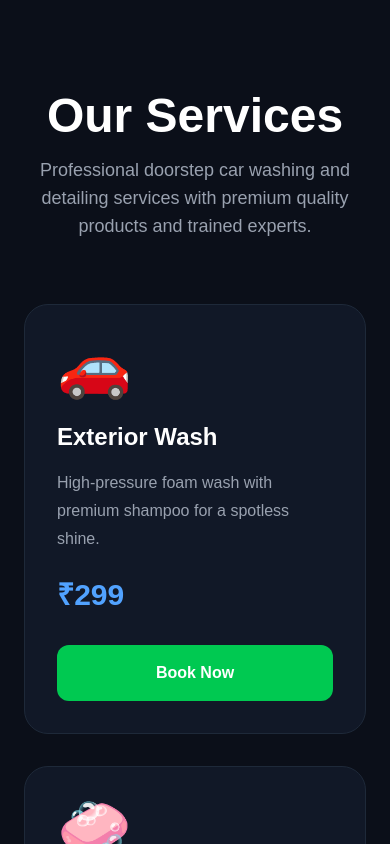
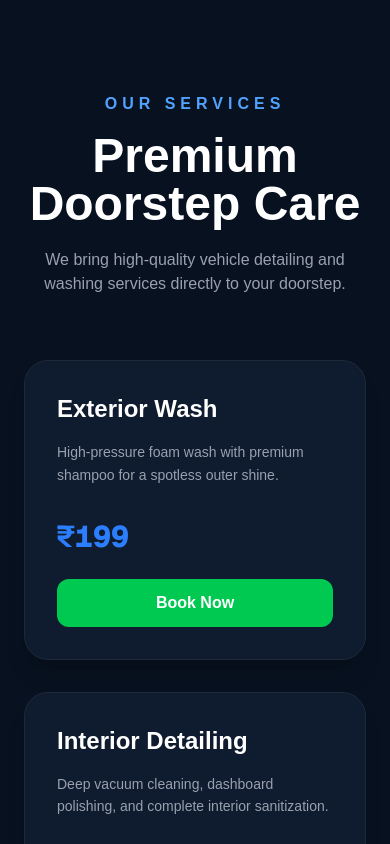
Before and after one commit to sharmaromesh52-a11y/washoora, a Next.js app: page / in a window 390 px wide. Shown: the part 960-1804 px from the top of the page. Built offline with nearby package versions, Linux system fonts and the light colour scheme; no server answers.

Commit message:
Admin dashboard updated

```diff
--- a/app/admin/page.tsx
+++ b/app/admin/page.tsx
@@ -122,9 +122,9 @@ export default function AdminPage() {
   }
 
   const total = bookings.length;
-  const pending = bookings.filter((b) => b.status === "Pending").length;
-  const completed = bookings.filter((b) => b.status === "Completed").length;
-  const cancelled = bookings.filter((b) => b.status === "Cancelled").length;
+  const pending = bookings.filter((b) => b.status === "Pending" || b.status === "pending").length;
+  const completed = bookings.filter((b) => b.status === "Completed" || b.status === "completed").length;
+  const cancelled = bookings.filter((b) => b.status === "Cancelled" || b.status === "cancelled").length;
 
   const today = new Date().toISOString().split("T")[0];
   const todayBookings = bookings.filter((b) => b.booking_date === today).length;
@@ -149,9 +149,9 @@ export default function AdminPage() {
   }, [bookings, selectedBooking]);
 
   return (
-    <div className="min-h-screen bg-zinc-950 text-white p-8 font-sans">
+    <div className="min-h-screen bg-[#0d0f12] text-white p-8 font-sans">
       {showToast && (
-        <div className="fixed top-5 right-5 z-50 bg-green-600 text-white px-6 py-4 rounded-2xl shadow-xl animate-bounce">
+        <div className="fixed top-5 right-5 z-50 bg-green-600 text-white px-6 py-4 rounded-2xl shadow-xl">
           🚗 New Booking Received!
         </div>
       )}
@@ -159,35 +159,37 @@ export default function AdminPage() {
       {/* Header section */}
       <div className="flex justify-between items-center mb-8 border-b border-zinc-800 pb-4">
         <div>
-          <h1 className="text-4xl font-bold text-blue-500 tracking-wide">WASH<span className="text-white">OORA</span></h1>
-          <p className="text-zinc-400 text-sm mt-1">Admin Management Dashboard</p>
+          <h1 className="text-4xl font-bold text-white tracking-wide">Washoora Admin</h1>
+          <p className="text-zinc-400 text-sm mt-1">{new Date().toLocaleDateString('en-US', { weekday: 'long', day: 'numeric', month: 'long', year: 'numeric' })}</p>
         </div>
-        <button onClick={logout} className="bg-red-600 hover:bg-red-700 text-white px-5 py-2 rounded-xl text-sm font-semibold transition">
-          Logout
-        </button>
+        <div className="flex items-center gap-4">
+          <div className="bg-zinc-900 px-4 py-2 rounded-xl text-xs border border-zinc-800">
+            <span className="text-zinc-400">Total Bookings: </span>
+            <span className="font-bold text-white text-sm">{total}</span>
+          </div>
+          <button onClick={logout} className="bg-red-600 hover:bg-red-700 text-white px-5 py-2.5 rounded-xl text-sm font-semibold transition">
+            Logout
+          </button>
+        </div>
       </div>
 
       {/* Stats Cards Section */}
-      <div className="grid grid-cols-2 lg:grid-cols-5 gap-4 mb-8">
-        <div className="bg-zinc-900 border border-zinc-800 p-5 rounded-2xl text-center">
-          <p className="text-zinc-400 text-xs uppercase font-medium">Total Bookings</p>
-          <p className="text-3xl font-bold mt-2 text-white">{total}</p>
+      <div className="grid grid-cols-1 sm:grid-cols-2 lg:grid-cols-4 gap-6 mb-8">
+        <div className="bg-gradient-to-br from-blue-600 to-blue-700 p-6 rounded-3xl relative overflow-hidden shadow-lg">
+          <p className="text-blue-100 text-sm font-medium">Total Bookings</p>
+          <p className="text-4xl font-bold mt-2 text-white">{total}</p>
         </div>
-        <div className="bg-zinc-900 border border-zinc-800 p-5 rounded-2xl text-center">
-          <p className="text-zinc-400 text-xs uppercase font-medium text-yellow-500">Pending</p>
-          <p className="text-3xl font-bold mt-2 text-yellow-500">{pending}</p>
+        <div className="bg-gradient-to-br from-amber-500 to-amber-600 p-6 rounded-3xl relative overflow-hidden shadow-lg">
+          <p className="text-amber-100 text-sm font-medium">Pending</p>
+          <p className="text-4xl font-bold mt-2 text-white">{pending}</p>
         </div>
-        <div className="bg-zinc-900 border border-zinc-800 p-5 rounded-2xl text-center">
-          <p className="text-zinc-400 text-xs uppercase font-medium text-green-500">Completed</p>
-          <p className="text-3xl font-bold mt-2 text-green-500">{completed}</p>
+        <div className="bg-gradient-to-br from-emerald-500 to-emerald-600 p-6 rounded-3xl relative overflow-hidden shadow-lg">
+          <p className="text-emerald-100 text-sm font-medium">Completed</p>
+          <p className="text-4xl font-bold mt-2 text-white">{completed}</p>
         </div>
-        <div className="bg-zinc-900 border border-zinc-800 p-5 rounded-2xl text-center">
-          <p className="text-zinc-400 text-xs uppercase font-medium text-red-500">Cancelled</p>
-          <p className="text-3xl font-bold mt-2 text-red-500">{cancelled}</p>
-        </div>
-        <div className="bg-zinc-900 border border-zinc-800 p-5 rounded-2xl text-center col-span-2 lg:col-span-1">
-          <p className="text-zinc-400 text-xs uppercase font-medium text-blue-400">Today's Jobs</p>
-          <p className="text-3xl font-bold mt-2 text-blue-400">{todayBookings}</p>
+        <div className="bg-gradient-to-br from-pink-600 to-pink-700 p-6 rounded-3xl relative overflow-hidden shadow-lg">
+          <p className="text-pink-100 text-sm font-medium">Cancelled</p>
+          <p className="text-4xl font-bold mt-2 text-white">{cancelled}</p>
         </div>
       </div>
 
@@ -195,37 +197,45 @@ export default function AdminPage() {
       <div className="bg-zinc-900 border border-zinc-800 rounded-2xl p-4 mb-6">
         <input
           type="text"
-          placeholder="🔍 Search name, phone number, vehicle or service type..."
+          placeholder="Search by customer, phone, vehicle..."
           value={search}
           onChange={(e) => setSearch(e.target.value)}
-          className="w-full border border-zinc-800 rounded-xl p-3.5 bg-zinc-950 text-white placeholder-zinc-500 focus:outline-none focus:border-blue-500 text-sm"
+          className="w-full border border-zinc-800 rounded-xl p-3.5 bg-zinc-950 text-white placeholder-zinc-600 focus:outline-none focus:border-blue-500 text-sm"
         />
       </div>
 
       {/* Main Bookings Data Table */}
       <div className="overflow-auto bg-zinc-900 border border-zinc-800 rounded-2xl shadow-2xl">
-        <table className="w-full text-center border-collapse text-sm">
-          <thead className="bg-zinc-950 text-zinc-400 uppercase font-semibold border-b border-zinc-800">
+        <table className="w-full text-left border-collapse text-sm">
+          <thead className="bg-[#16191f] text-zinc-400 uppercase font-semibold border-b border-zinc-800 text-xs">
             <tr>
-              <th className="p-4">Customer Name</th>
+              <th className="p-4">Customer</th>
               <th className="p-4">Phone</th>
-              <th className="p-4">Vehicle Model</th>
-              <th className="p-4">Service Type</th>
+              <th className="p-4">Vehicle</th>
+              <th className="p-4">Service</th>
+              <th className="p-4">Address</th>
+              <th className="p-4">Date</th>
               <th className="p-4">Status</th>
-              <th className="p-4">Actions</th>
+              <th className="p-4 text-center">Action</th>
             </tr>
           </thead>
           <tbody className="divide-y divide-zinc-800 text-zinc-300">
             {filteredBookings.map((b) => (
-              <tr key={b.id} className="hover:bg-zinc-800/40 transition cursor-pointer" onClick={() => setSelectedBooking(b)}>
-                <td className="p-4 font-medium text-white text-left pl-6">{b.customer_name}</td>
+              <tr
+                key={b.id}
+                className="hover:bg-zinc-800/40 transition cursor-pointer"
+                onClick={() => setSelectedBooking(b)}
+              >
+                <td className="p-4 font-semibold text-white">{b.customer_name}</td>
                 <td className="p-4" onClick={(e) => e.stopPropagation()}>
                   <a href={`tel:${b.phone}`} className="text-blue-400 hover:underline">
                     {b.phone}
                   </a>
                 </td>
-                <td className="p-4 text-cyan-400">{b.vehicle_type}</td>
-                <td className="p-4">{b.service}</td>
+                <td className="p-4 text-zinc-400">{b.vehicle_type}</td>
+                <td className="p-4 font-medium">{b.service}</td>
+                <td className="p-4 text-zinc-400 max-w-xs truncate">{b.address}</td>
+                <td className="p-4 font-mono text-zinc-400">{b.booking_date}</td>
                 <td className="p-4" onClick={(e) => e.stopPropagation()}>
                   <select
                     value={b.status}
@@ -238,7 +248,7 @@ export default function AdminPage() {
                     <option value="Cancelled">Cancelled</option>
                   </select>
                 </td>
-                <td className="p-4 space-x-2" onClick={(e) => e.stopPropagation()}>
+                <td className="p-4 space-x-2 text-center" onClick={(e) => e.stopPropagation()}>
                   <a
                     href={`https://wa.me/91${b.phone}?text=${encodeURIComponent(
                       `Hi ${b.customer_name},\n\nYour Washoora doorstep booking status has been updated to: "${b.status}".\n\nThank you for choosing Washoora Car Care!`
@@ -260,7 +270,7 @@ export default function AdminPage() {
             ))}
             {filteredBookings.length === 0 && (
               <tr>
-                <td colSpan={6} className="p-8 text-zinc-500 text-center">No bookings found matching your search.</td>
+                <td colSpan={8} className="p-8 text-zinc-500 text-center">No bookings found matching your search.</td>
               </tr>
             )}
           </tbody>
@@ -313,7 +323,7 @@ export default function AdminPage() {
             )}
 
             <div className="flex gap-3 mt-6">
-              <button onClick={() => setSelectedBooking(null)} className="flex-1 py-2.5 rounded-xl border border-zinc-800 hover:bg-zinc-800 text-zinc-400 hover:text-white font-medium text-sm transition">
+              <button onClick={() => setSelectedBooking(null)} className="flex-1 py-2.5 rounded-xl border border-zinc-800 bg-zinc-800 hover:bg-zinc-700 text-zinc-400 hover:text-white font-medium text-sm transition">
                 Close View
               </button>
             </div>
--- a/app/components/Services.tsx
+++ b/app/components/Services.tsx
@@ -1,92 +1,77 @@
+"use client";
+
+type ServiceItem = {
+  title: string;
+  description: string;
+  price: string;
+};
+
 export default function Services() {
-  const services = [
+  const servicesData: ServiceItem[] = [
     {
-      icon: "🚗",
       title: "Exterior Wash",
-      price: "₹299",
-      desc: "High-pressure foam wash with premium shampoo for a spotless shine.",
+      description: "High-pressure foam wash with premium shampoo for a spotless outer shine.",
+      price: "199",
     },
     {
-      icon: "🧼",
       title: "Interior Detailing",
-      price: "₹499",
-      desc: "Deep vacuum cleaning, dashboard polishing and interior sanitization.",
+      description: "Deep vacuum cleaning, dashboard polishing, and complete interior sanitization.",
+      price: "349",
     },
     {
-      icon: "✨",
-      title: "Ceramic Coating",
-      price: "₹999",
-      desc: "Long-lasting protection with a glossy showroom finish.",
-    },
-    {
-      icon: "🛞",
-      title: "Tyre & Alloy Care",
-      price: "₹399",
-      desc: "Professional tyre dressing and alloy wheel cleaning.",
-    },
-    {
-      icon: "🔧",
-      title: "Engine Bay Cleaning",
-      price: "₹699",
-      desc: "Safe engine compartment cleaning without damaging components.",
-    },
-    {
-      icon: "🏠",
-      title: "Doorstep Service",
-      price: "Free Visit",
-      desc: "Premium car care at your home or office anywhere in the city.",
+      title: "Bike/Scooty Wash",
+      description: "Premium doorstep foam wash, thorough cleaning, and shining wax for two-wheelers.",
+      price: "79",
     },
   ];
 
   return (
-    <section
-      id="services"
-      className="bg-[#0B0F19] text-white py-24 px-6"
-    >
+    <section id="services" className="bg-[#08111F] py-24 px-6 text-white">
       <div className="max-w-7xl mx-auto">
 
-        <h2 className="text-center text-5xl font-extrabold mb-4">
-          Our Services
+        <p className="text-blue-400 uppercase tracking-[5px] font-semibold text-center">
+          OUR SERVICES
+        </p>
+
+        <h2 className="text-5xl font-bold text-center mt-4">
+          Premium Doorstep Care
         </h2>
 
-        <p className="text-center text-gray-400 text-lg mb-16 max-w-2xl mx-auto">
-          Professional doorstep car washing and detailing services with premium
-          quality products and trained experts.
+        <p className="text-gray-400 text-center mt-5 max-w-3xl mx-auto">
+          We bring high-quality vehicle detailing and washing services directly to your doorstep.
         </p>
 
-        <div className="grid md:grid-cols-2 lg:grid-cols-3 gap-8">
-
-          {services.map((item, index) => (
-
+        <div className="grid grid-cols-1 md:grid-cols-3 gap-8 mt-16">
+          {servicesData.map((service, index) => (
             <div
               key={index}
-              className="group rounded-3xl bg-[#111827] border border-gray-800 p-8 transition-all duration-300 hover:-translate-y-3 hover:border-blue-500 hover:shadow-[0_0_35px_rgba(59,130,246,0.25)]"
+              className="bg-[#0f1b2e] border border-gray-800 rounded-3xl p-8 hover:border-blue-500 transition-all duration-300 flex flex-col justify-between group shadow-xl"
             >
-
-              <div className="text-6xl mb-6 transition-transform duration-300 group-hover:scale-110">
-                {item.icon}
+              <div>
+                <h3 className="text-2xl font-bold text-white group-hover:text-blue-400 transition">
+                  {service.title}
+                </h3>
+                <p className="text-gray-400 mt-4 text-sm leading-relaxed">
+                  {service.description}
+                </p>
               </div>
 
-              <h3 className="text-2xl font-bold mb-4">
-                {item.title}
-              </h3>
-
-              <p className="text-gray-400 leading-7 mb-6">
-                {item.desc}
-              </p>
-
-              <div className="text-3xl font-bold text-blue-400 mb-8">
-                {item.price}
+              <div className="mt-8">
+                <p className="text-3xl font-extrabold text-blue-500 font-mono">
+                  ₹{service.price}
+                </p>
+                <button
+                  onClick={() => {
+                    const modalBtn = document.querySelector('button[class*="bg-green-500"]') as HTMLButtonElement;
+                    if (modalBtn) modalBtn.click();
+                  }}
+                  className="w-full mt-6 bg-green-500 hover:bg-green-600 text-white py-3 rounded-xl font-semibold transition active:scale-[0.98]"
+                >
+                  Book Now
+                </button>
               </div>
-
-              <button className="w-full bg-green-500 hover:bg-green-600 py-4 rounded-xl font-semibold transition duration-300">
-                Book Now
-              </button>
-
             </div>
-
           ))}
-
         </div>
 
       </div>
```
